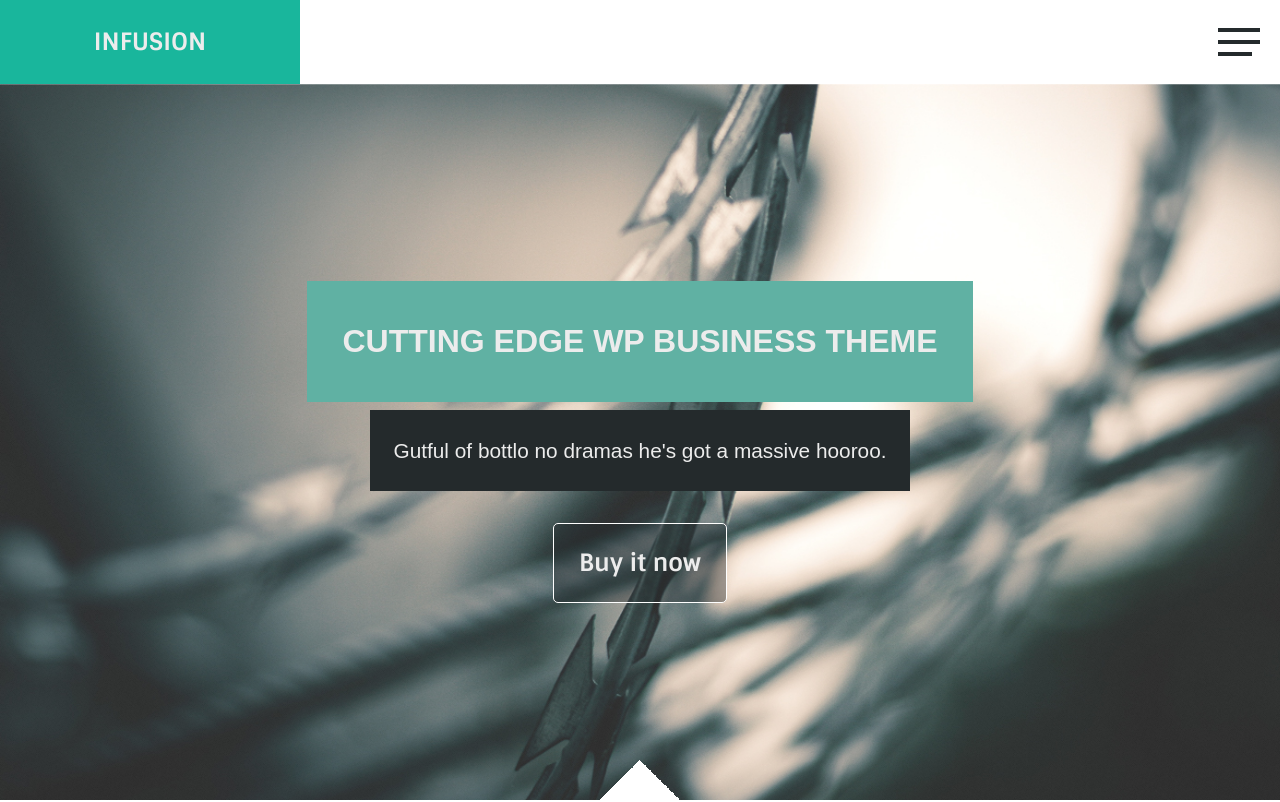
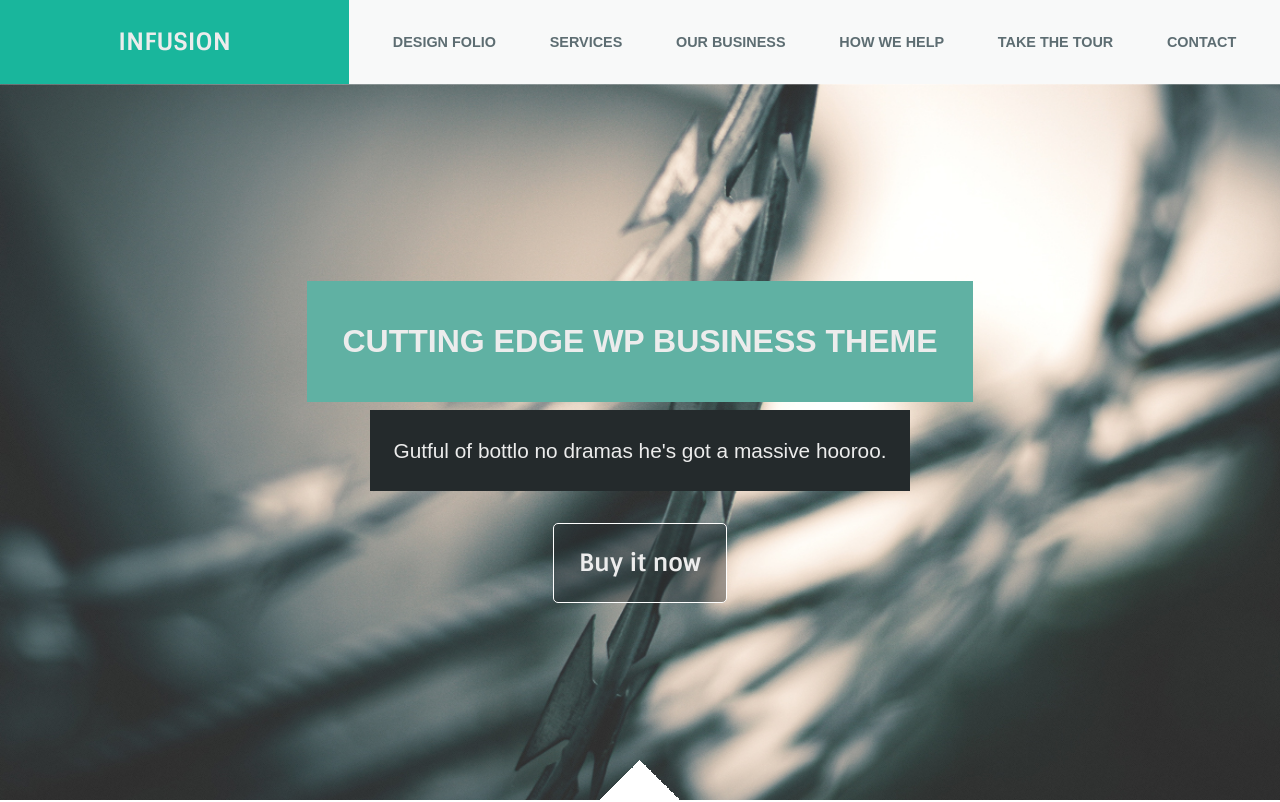
Before and after one commit to carlos-souza-dev/project-sass, a plain HTML site: page index.html in a window 1280 px wide. Shown: the top 802 px of the page. Drawn offline with Linux system fonts and the light colour scheme.

Commit message:
Menu desktop

```diff
--- a/style/sass/_header.scss
+++ b/style/sass/_header.scss
@@ -1,9 +1,35 @@
 /* ============ HEADER ========================= */
+
+$desktop: 1024px;
+$mobile: 768px;
+
+@mixin desktop {
+    @media screen and (min-width: #{$desktop}) {
+        @content;
+    }
+}
+
+@mixin ipad {
+    @media screen and (min-width: #{$mobile}) {
+        @content;
+    }
+}
+
+@include desktop {
+    body {
+        margin-top: 84px;
+    }
+}
 
 .header {
     position: relative;
     width: 100%;
-    @include flex;
+    @include flex("space-between", "center");
+
+    @include desktop {
+        position: fixed;
+        top: 0;
+    }
 
     .header-top {
         z-index: 1;
@@ -13,10 +39,13 @@
         display: flex;
         justify-content: space-between;
 
+        @include desktop {
+            width: 30%;
+        }
+
         .menu-logo{
             display: block;
-            width: 50%;
-            max-width: 300px;
+            width: 30%;
             min-height: 84px;
             line-height: min(84px);
             text-align: center;
@@ -27,9 +56,13 @@
             font-family: $font-title;
             text-decoration: none;
             text-transform: uppercase;
+
+            @include desktop {
+                width: 100%;
+            }
         }
 
-        label {
+        .header-label {
             width: 42px;
             min-height: 42px;
             margin-right: 20px;
@@ -37,6 +70,10 @@
             @include spaceVertical;
             transform: rotate(0deg);
             transition: all 1s ease-in-out;
+
+            @include desktop {
+                display: none;
+            }
 
             .hamburger-close {
                 position: relative;
@@ -118,9 +155,17 @@
         left: 0;
         transition: all .5s ease-in-out;
 
+        @include desktop {
+            z-index: 1;
+            width: 80%;
+            height: 84px;
+            position: relative;
+            top: 0px;
+        }
+
+
         ul{
             transition: all .2s ease-in-out;
-
 
             li{
                 text-align: center;
@@ -131,8 +176,8 @@
 
                 a {
                     width: 100%;
-                    height: 74px;
-                    line-height: 74px;
+                    height: 84px;
+                    line-height: 84px;
                     padding: 0 10px;
                     text-decoration: none;
                     text-transform: uppercase;
@@ -142,39 +187,44 @@
                     display: inline-block;
                     background-color: $secundary-color0;
                     border-bottom: 2px solid rgb(82, 82, 82);
+
+                    @include desktop {
+                        color: lighten($secundary-color0, 25%);
+                        background-color: $background-color;
+                        border: none;
+                        font-size: .9rem;
+
+                        &:hover{
+                            color: $primary-color0;
+                            transition: all .5s ease-in-out;
+                        }
+                    }
                 }
+
+                @include desktop {
+                    display: inline-block;
+                }
+
+            }
+
+            @include desktop{
+                background-color: $background-color;
+                @include flex ("space-evenly","center");
             }
         }
 
         &.hide-menu{
             transform: translateY(-100%);
             transition: all .5s ease-in-out;
+
+            @include desktop{
+                transform: translateY(0);
+            }
         }
+
     }
 
     .btnMenu{
         display: none;
     }
 }
-
-
-// <header class="header">
-//     <a class="menu-logo" href="index.html">INFUSION</a>
-//     <label for="button">
-//         <div class="hamburger1"></div>
-//         <div class="hamburger2"></div>
-//         <div class="hamburger3"></div>
-//     </labe>
-//     <button id="button" class="btnMenu">Menu</button>
-
-//     <nav class="nav">
-//         <ul>
-//             <li><a href="#">design folio</a></li>
-//             <li><a href="#">services</a></li>
-//             <li><a href="#">our business</a></li>
-//             <li><a href="#">how we help</a></li>
-//             <li><a href="#">take the tour</a></li>
-//             <li><a href="#">contact</a></li>
-//         </ul>
-//     </nav>
-// </header>
--- a/style/sass/_mixins-variables.scss
+++ b/style/sass/_mixins-variables.scss
@@ -11,10 +11,10 @@ $secundary-color1: #455357;
 $secundary-color0: #242a2c;
 $background-color: #f8f9f9;
 
-@mixin flex{
+@mixin flex ($just,$aline) {
     display: flex;
-    justify-content: space-between;
-    align-items: center;
+    justify-content: #{$just};
+    align-items: #{$aline};
 }
 
 @mixin textCenter {
--- a/style/sass/_quotation.scss
+++ b/style/sass/_quotation.scss
@@ -7,7 +7,7 @@
 .quotation{
     background-color: $primary-color1;
     padding: 50px 6vw;
-    border-bottom: 12px solid $primary-color1 - 20;
+    border-bottom: 12px solid darken($color: $primary-color1, $amount: 20);
 
     .slide-show{
 
```
Also changed, not shown: style/css/main.css, 1 other file.
